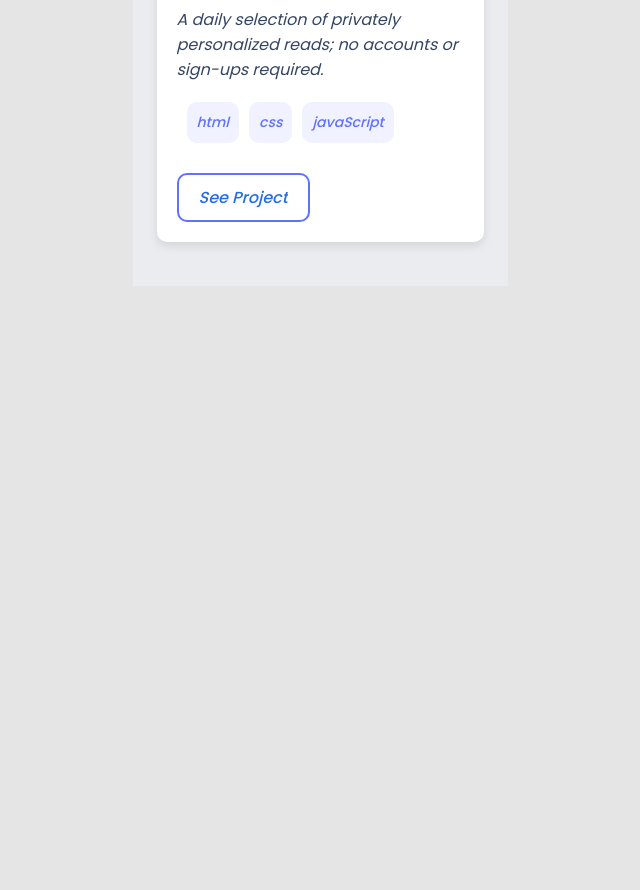
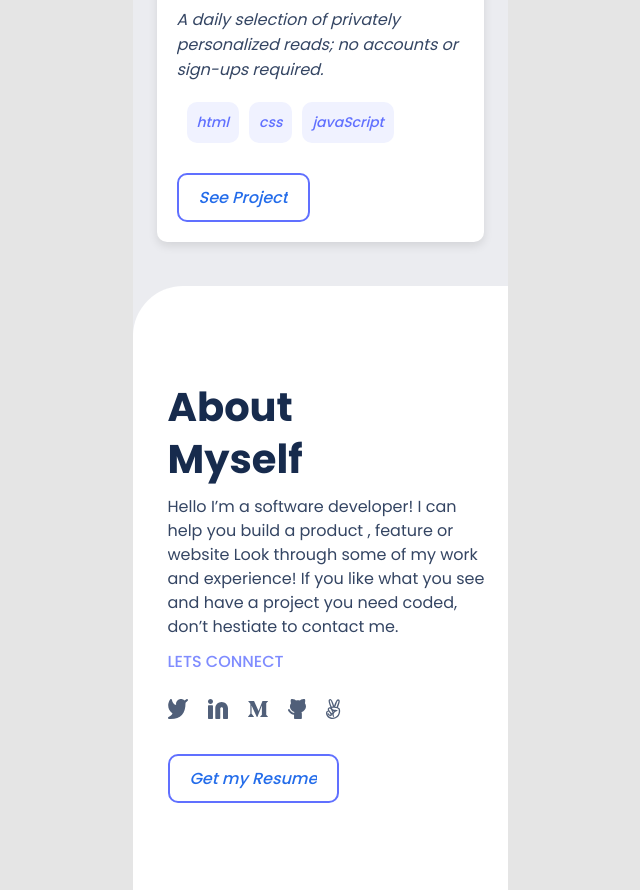
Before and after one commit to Arsalanbashir831/Portfolio_Mobile, a plain HTML site: page index.html in a window 1280 px wide. Shown: the part 3024-3914 px from the top of the page, without its empty margins (320-960 px from the left). Before the commit the page ends 3310 px from the top, so only its background shows below. Drawn offline with Linux system fonts and the light colour scheme.

Commit message:
About_Myself_Section

```diff
--- a/index.html
+++ b/index.html
@@ -131,6 +131,28 @@
       </div>
     </div>
 
+    <div class="myself_section">
+      <div class='hero_content'>
+        <h1 class="hero_intro">About
+          Myself</h1>
+        <p class="intro_content">
+          Hello I’m a software developer! I can help you build a product , feature or website Look through some of my work and experience! If you like what you see and have a project you need coded, don’t hestiate to contact me.
+        </p>
+        <div class="group_container">
+        <p class="connection">LETS CONNECT</p>
+        <div class="social">
+          <img src="assets/twitter.svg" />
+          <img src="assets/linkedin.svg" />
+          <img src="assets/mpic.svg" />
+          <img src="assets/github.svg" />
+          <img src="assets/vict.svg" />
+        </div>
+        <div class="button">
+          <p>Get my Resume</p>
+        </div>
+      </div>
+      </div>
+    </div>
 
 
   </div>
--- a/style.css
+++ b/style.css
@@ -189,3 +189,18 @@ h6 {
   border: 2px solid #6070ff;
   width: fit-content;
 }
+
+.myself_section {
+  background: white;
+  height: 604px;
+  width: 100%;
+  padding: 15px;
+  border-radius: 50px 0 0 0;
+  overflow: hidden;
+}
+
+.group_container {
+  display: flex;
+  flex-direction: column;
+  gap: 15px;
+}
```
